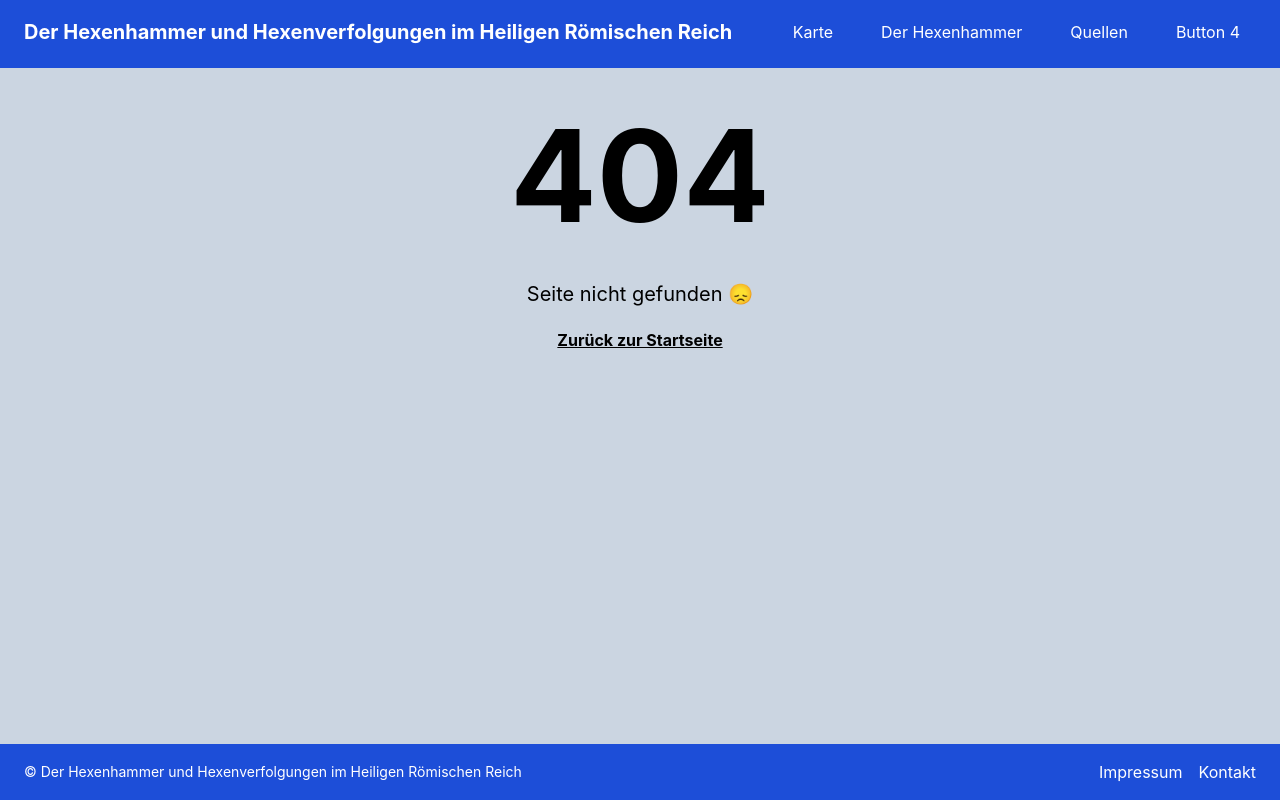
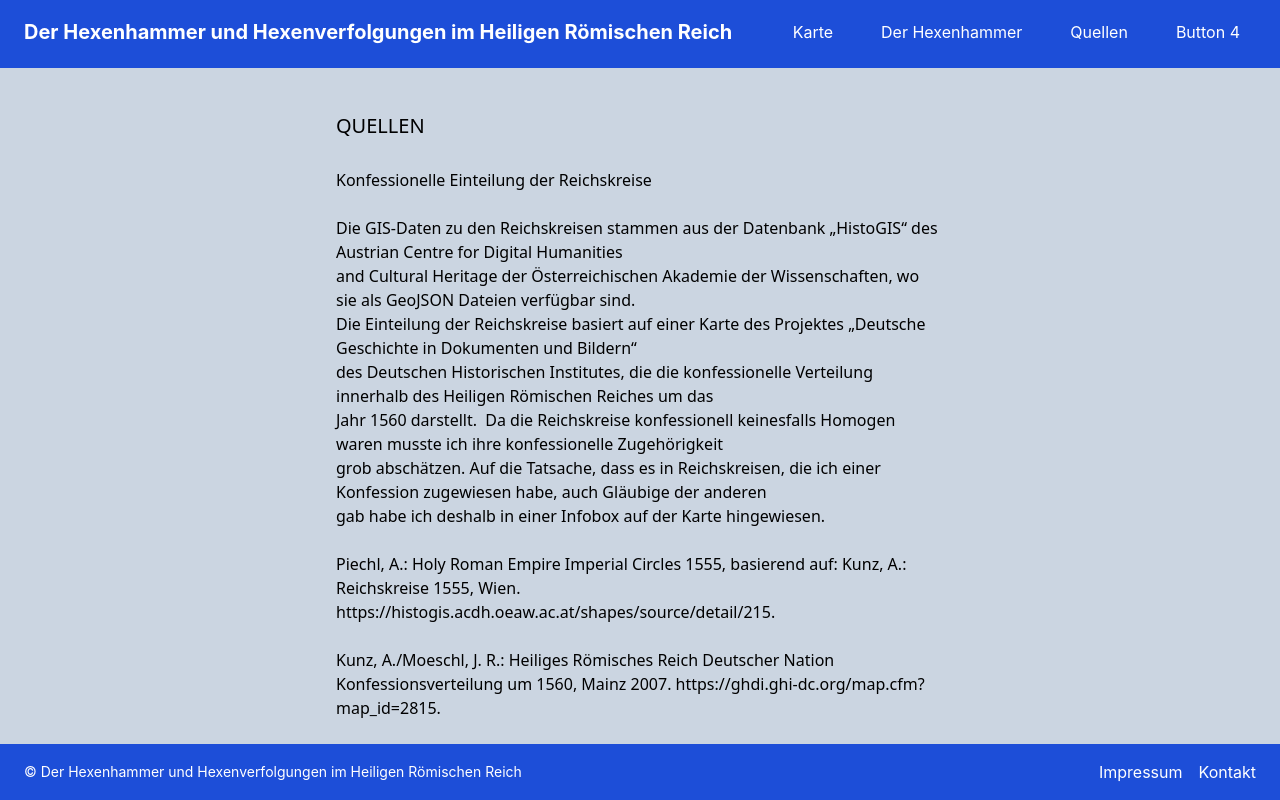
Before and after one commit to L-Bieber/hexenhammer, a React (Create React App) app: page /quellen in a window 1280 px wide. Built offline with nearby package versions, Linux system fonts and the light colour scheme.

Commit message:
Added Sources Page

```diff
--- a/src/App.js
+++ b/src/App.js
@@ -7,6 +7,7 @@ import Home from './pages/home';
 import TextTest from './pages/textTest';
 import Impressum from './pages/impressum';
 import NotFound from './pages/notFound';
+import Sources from './pages/sources';
 
 
 function App() {
@@ -21,6 +22,7 @@ function App() {
           <Route path='/map' element={<Home/>}/>
           <Route path='/test' element={<TextTest/>}/>
           <Route path="/impressum" element={<Impressum/>}/>
+          <Route path='/quellen' element={<Sources/>}/>
         </Routes>
       </BrowserRouter>
     </div>
--- a/src/components/navbar.js
+++ b/src/components/navbar.js
@@ -16,7 +16,9 @@ export default function Navbar(){
                     <Link to="/test">
                     <button className="hover:bg-blue-400 px-4 py-2 rounded">Der Hexenhammer</button>
                     </Link>
+                    <Link to="/quellen">
                     <button className="hover:bg-blue-400 px-4 py-2 rounded">Quellen</button>
+                    </Link>
                     <button className="hover:bg-blue-400 px-4 py-2 rounded">Button 4</button>
                 </div>
             </div>
--- /dev/null
+++ b/src/pages/sources.js
@@ -0,0 +1,37 @@
+import React from 'react';
+import { useState, useEffect } from "react";
+import 'leaflet/dist/leaflet.css';
+import '../App.css';
+import Navbar from '../components/navbar';
+import Footer from '../components/footer';
+
+const TextFileViewer = () => {
+    const [text, setText] = useState("");
+
+    useEffect(() =>{
+        fetch("/texts/sources.txt")
+        .then((response) => response.text())
+        .then((data) => setText(data))
+        .catch((error) => console.error("Error loading text file:", error))
+    }, []);
+    return(
+      <div className='w-1/2 mx-auto p-4 mx-1/4'>
+        <pre className='whitespace-pre-wrap font-sans'>
+            <h1 className='text-xl my-7'>QUELLEN</h1>
+            {text}
+        </pre>
+      </div>
+    );
+};
+
+export default function Sources(){
+    return(
+    <div className='bg-slate-300 min-h-screen flex flex-col'>
+        <Navbar/>
+        <div className=''>
+            <TextFileViewer/>
+        </div>
+        <Footer/>
+    </div>
+    );
+}
```
Also changed, not shown: public/texts/sources.txt (added).
